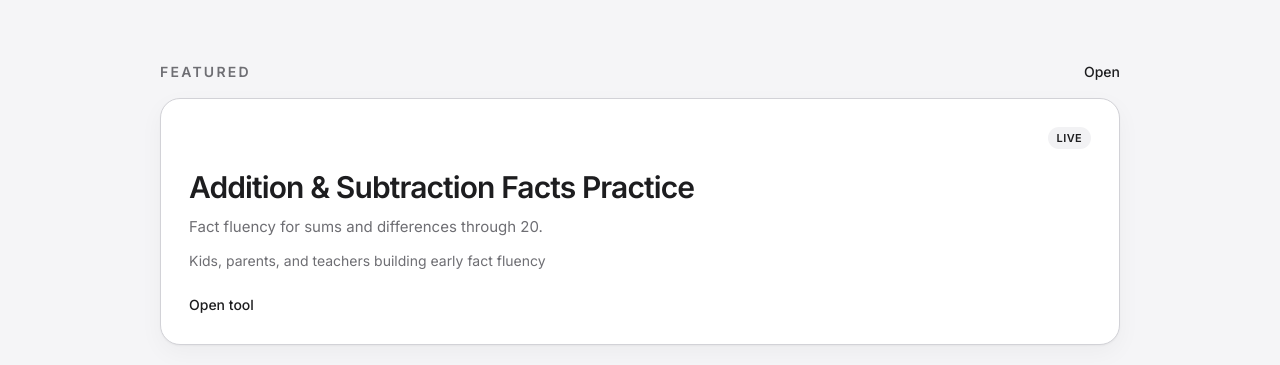
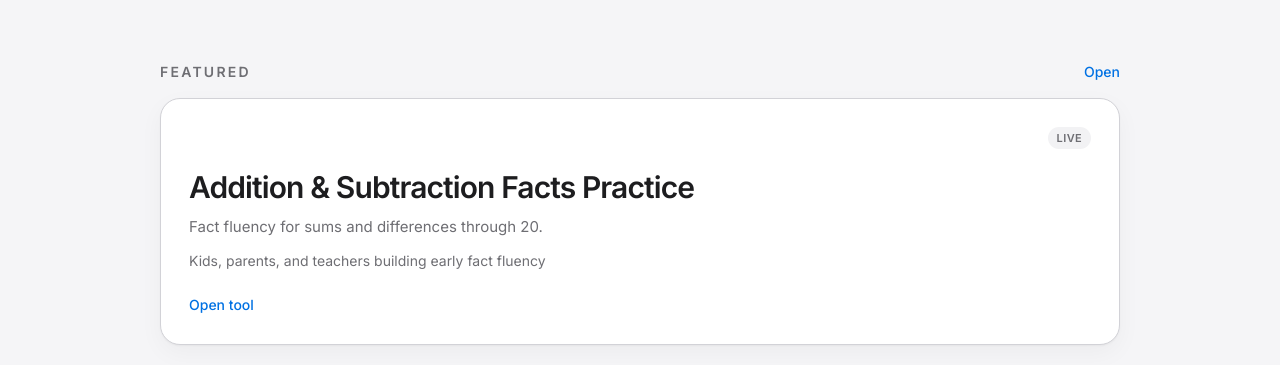
Before and after one commit to jannunzi/snaptools, a Next.js app: page / in a window 1280 px wide. Shown: the part 434-799 px from the top of the page. Built offline with nearby package versions, Linux system fonts and the light colour scheme; no server answers.

Commit message:
Add a restrained Apple-blue accent to the restyle.
Keep black primary buttons, quiet green/red feedback, and near-white chrome. Use one system blue for links, focus, New chips, and selected washes — not the old yellow/blue/red brand set.

Co-authored-by: Jose Annunziato <jannunzi@gmail.com>

```diff
--- a/app/globals.css
+++ b/app/globals.css
@@ -2,7 +2,7 @@
 
 :root {
   --bg: #f5f5f7;
-  --bg-accent: #e8e8ed;
+  --bg-accent: #e8f1fc;
   --surface: #ffffff;
   --surface-muted: #f5f5f7;
   --ink: #1d1d1f;
@@ -11,14 +11,14 @@
   --accent: #1d1d1f;
   --accent-ink: #ffffff;
   --accent-soft: #f2f2f4;
-  --secondary: #1d1d1f;
+  --secondary: #0071e3;
   --secondary-ink: #ffffff;
-  --secondary-soft: #f2f2f4;
+  --secondary-soft: #e8f1fc;
   --ok: #3d6b48;
   --ok-soft: #eef3ef;
   --bad: #8f3d3d;
   --bad-soft: #f6efef;
-  --ring: #1d1d1f;
+  --ring: #0071e3;
   --shadow: 0 1px 2px rgb(0 0 0 / 0.04), 0 8px 24px rgb(0 0 0 / 0.04);
   --radius-panel: 1.25rem;
 }
@@ -26,7 +26,7 @@
 @media (prefers-color-scheme: dark) {
   :root {
     --bg: #000000;
-    --bg-accent: #3a3a3c;
+    --bg-accent: #16324d;
     --surface: #1d1d1f;
     --surface-muted: #2c2c2e;
     --ink: #f5f5f7;
@@ -35,14 +35,14 @@
     --accent: #f5f5f7;
     --accent-ink: #1d1d1f;
     --accent-soft: #2c2c2e;
-    --secondary: #f5f5f7;
-    --secondary-ink: #1d1d1f;
-    --secondary-soft: #2c2c2e;
+    --secondary: #2997ff;
+    --secondary-ink: #001529;
+    --secondary-soft: #0d2744;
     --ok: #6f9a78;
     --ok-soft: #142018;
     --bad: #c07a7a;
     --bad-soft: #261818;
-    --ring: #f5f5f7;
+    --ring: #2997ff;
     --shadow: 0 1px 2px rgb(0 0 0 / 0.4), 0 10px 28px rgb(0 0 0 / 0.35);
   }
 }
@@ -83,7 +83,7 @@ body {
 }
 
 ::selection {
-  background: var(--accent-soft);
+  background: var(--secondary-soft);
   color: var(--ink);
 }
 
@@ -171,9 +171,19 @@ body {
 }
 
 .snap-input:focus-visible {
-  border-color: var(--ink);
-  box-shadow: 0 0 0 4px var(--accent-soft);
+  border-color: var(--secondary);
+  box-shadow: 0 0 0 4px var(--secondary-soft);
   outline: none;
+}
+
+.snap-link {
+  color: var(--secondary);
+  font-weight: 500;
+  transition: opacity 160ms ease;
+}
+
+.snap-link:hover {
+  opacity: 0.72;
 }
 
 .snap-badge {
@@ -187,10 +197,14 @@ body {
   text-transform: uppercase;
 }
 
-.snap-badge-new,
+.snap-badge-new {
+  background: var(--secondary-soft);
+  color: var(--secondary);
+}
+
 .snap-badge-live {
   background: var(--accent-soft);
-  color: var(--ink);
+  color: var(--ink-muted);
 }
 
 .snap-badge-muted {
--- a/app/page.tsx
+++ b/app/page.tsx
@@ -31,7 +31,7 @@ export default function Home() {
           </h2>
           <Link
             href={`/tools/${featured.slug}`}
-            className="text-sm font-medium text-ink hover:opacity-70"
+            className="snap-link text-sm"
           >
             Open
           </Link>
--- a/components/ToolCard.tsx
+++ b/components/ToolCard.tsx
@@ -16,7 +16,7 @@ export function ToolCard({ tool, featured = false }: ToolCardProps) {
       href={href}
       className={`snap-panel block transition-colors ${
         featured ? "sm:p-8" : ""
-      } ${isLive ? "hover:border-ink/30" : "opacity-80"}`}
+      } ${isLive ? "hover:border-secondary/35" : "opacity-80"}`}
     >
       <div className="flex items-center justify-between gap-3">
         {showNew ? (
@@ -43,7 +43,7 @@ export function ToolCard({ tool, featured = false }: ToolCardProps) {
       <p className="mt-3 text-sm text-ink-muted">{tool.audience}</p>
       <span
         className={`mt-6 inline-flex text-sm font-medium ${
-          isLive ? "text-ink" : "text-ink-muted"
+          isLive ? "snap-link" : "text-ink-muted"
         }`}
       >
         {isLive ? "Open tool" : "Coming soon"}
--- a/components/tools/PrintableColoring.tsx
+++ b/components/tools/PrintableColoring.tsx
@@ -196,8 +196,8 @@ export function PrintableColoring() {
               onClick={() => selectCategory(item.id)}
               className={`min-h-10 rounded-full px-3 text-sm font-semibold ${
                 category === item.id
-                  ? "bg-secondary text-secondary-ink"
-                  : "border border-line bg-bg text-ink hover:border-secondary/50"
+                  ? "border border-secondary bg-secondary-soft text-ink"
+                  : "border border-line bg-bg text-ink hover:border-secondary/40"
               }`}
             >
               {item.label}
```
